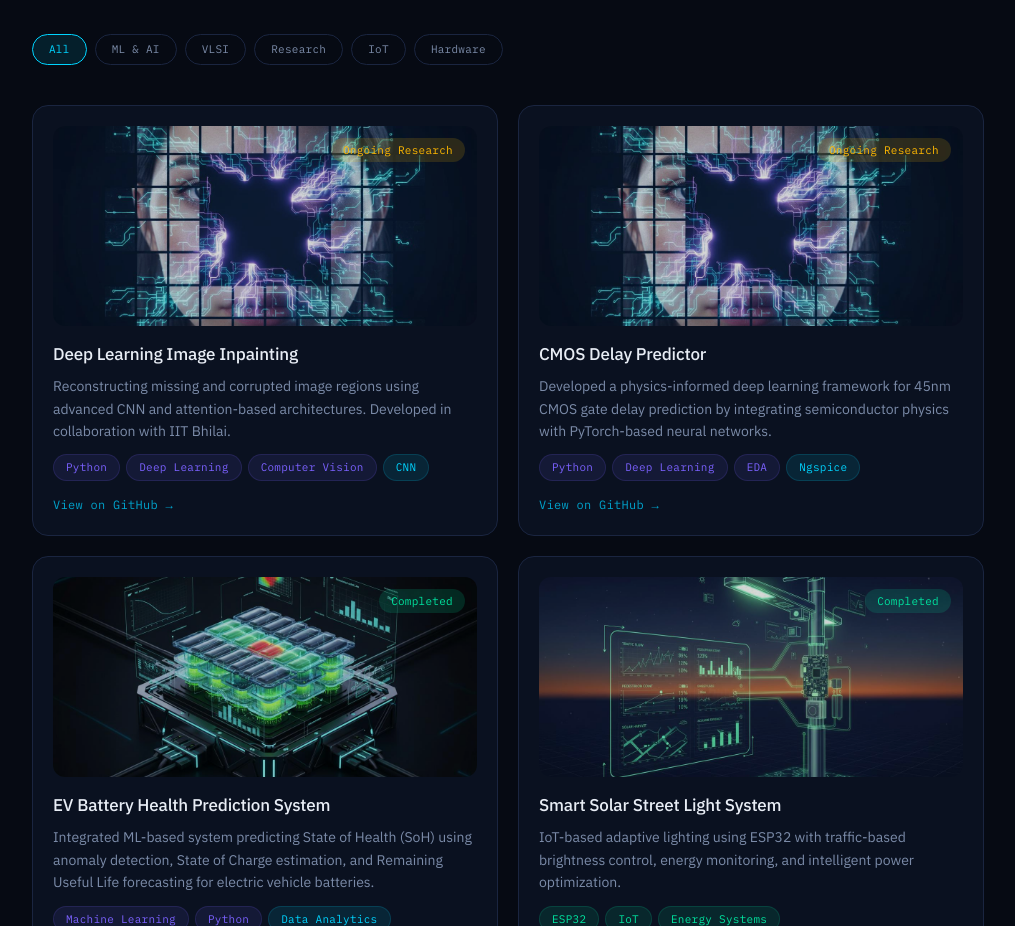
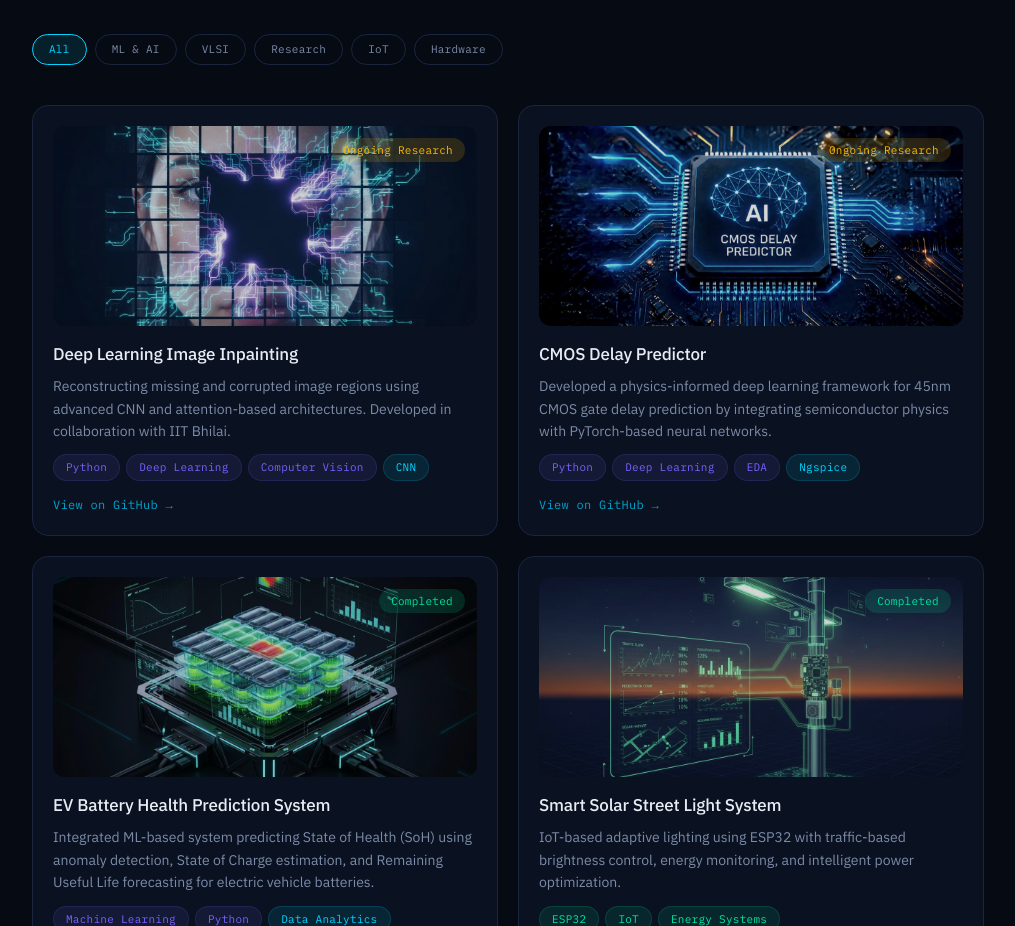
Before and after one commit to rishii-25/Portfolio, a React (Vite) app: page / in a window 1280 px wide. Shown: the part 1543-2469 px from the top of the page, without its empty margins (132-1147 px from the left). Built offline with nearby package versions, Linux system fonts and the light colour scheme.

Commit message:
Update project image for CMOS Delay Predictor

```diff
--- a/src/sections/ProjectsSection.tsx
+++ b/src/sections/ProjectsSection.tsx
@@ -29,7 +29,7 @@ const projects = [
   },
   {
     id: 2,
-    image: '/assets/project-inpainting.jpg',
+    image: '/assets/Cmos_delay_predictor.jpeg',
     badge: 'Ongoing Research' as const,
     badgeColor: 'amber' as const,
     title: 'CMOS Delay Predictor',
```
